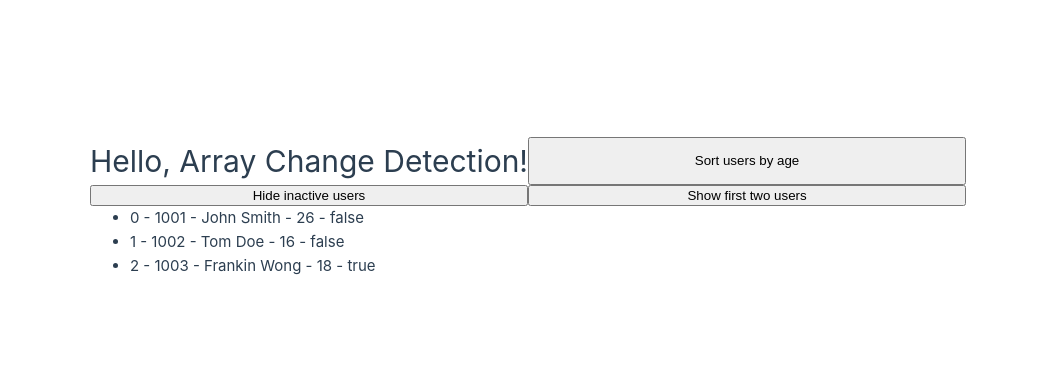
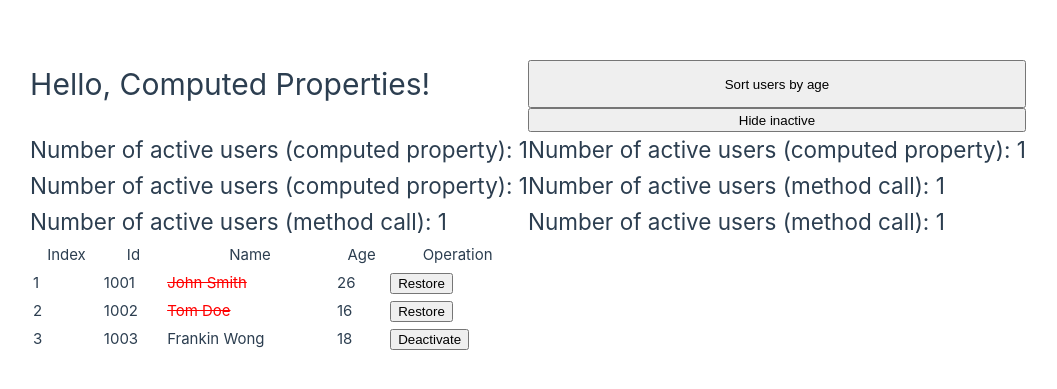
Before and after one commit to oropezalondra/learn-vue-3-with-alondra, a Vue app: page / in a window 1280 px wide. Shown: the part 193-582 px from the top of the page, without its empty margins (112-1169 px from the left). Built offline with nearby package versions, Linux system fonts and the light colour scheme.

Commit message:
Computed properties

```diff
--- a/src/App.vue
+++ b/src/App.vue
@@ -1,20 +1,43 @@
 <template>
   <h1>{{ message }}</h1>
   <button @click="sortUsersByAge">Sort users by age</button>
-  <button @click="hideInactiveUsers">Hide inactive users</button>
-  <button @click="showFirstTwoUsers">Show first two users</button>
-  <ul>
-    <li v-for="(user, index) in users" :key="user.id">
-      {{ index }} - {{ user.id }} - {{ user.name }} - {{ user.age }} -
-      {{ user.isActive }}
-    </li>
-  </ul>
+  <br />
+  <button @click="hideInactive = !hideInactive">{{ toggleButtonName }}</button>
+  <h2>Number of active users (computed property): {{ numberOfActiveUsers }}</h2>
+  <h2>Number of active users (computed property): {{ numberOfActiveUsers }}</h2>
+  <h2>Number of active users (computed property): {{ numberOfActiveUsers }}</h2>
+
+  <h2>Number of active users (method call): {{ computeNumbeOfActiveUsers() }}</h2>
+  <h2>Number of active users (method call): {{ computeNumbeOfActiveUsers() }}</h2>
+  <h2>Number of active users (method call): {{ computeNumbeOfActiveUsers() }}</h2>
+  <table>
+    <tr>
+      <th>Index</th>
+      <th>Id</th>
+      <th>Name</th>
+      <th>Age</th>
+      <th>Operation</th>
+    </tr>
+    <tr v-for="(user, index) in filteredUsers" :key="user.id">
+      <td>{{ index + 1 }}</td>
+      <td>{{ user.id }}</td>
+      <td :class="{ inactive: !user.isActive }">
+        {{ user.name }}
+      </td>
+      <td>{{ user.age }}</td>
+      <td>
+        <button @click="user.isActive = !user.isActive">
+          {{ user.isActive ? 'Deactivate' : 'Restore' }}
+        </button>
+      </td>
+    </tr>
+  </table>
 </template>
 
 <script setup>
-  import { ref } from 'vue'
+import { computed, ref } from 'vue'
 
-  let message = ref('Hello, Array Change Detection!')
+let message = ref('Hello, Computed Properties!')
 
 const users = ref([
   { id: 1001, name: 'John Smith', age: 26, isActive: false },
@@ -22,18 +45,30 @@
   { id: 1003, name: 'Frankin Wong', age: 18, isActive: true }
 ])
 
+let hideInactive = ref(false)
+
 function sortUsersByAge() {
   users.value.sort((a, b) => a.age - b.age)
 }
 
-  function hideInactiveUsers() {
-    users.value = users.value.filter((user) => user.isActive)
+let toggleButtonName = computed(
+  () => hideInactive.value ? 'Show all' : 'Hide inactive'
+)
 
+let numberOfActiveUsers = computed(
+  () => {
+    console.log('computed property')
+    return users.value.filter((user) => user.isActive).length
+})
+
+let computeNumbeOfActiveUsers = () => {
+  console.log('method call')
+  return users.value.filter((user) => user.isActive).length
 }
 
-  function showFirstTwoUsers() {
-    users.value = users.value.slice(0,2)
-  }
+let filteredUsers = computed(
+  () => hideInactive.value ? users.value.filter(user => user.isActive) : users.value
+)
 
 </script>
 
```
Lines whose indentation alone changed are shown as unchanged.
